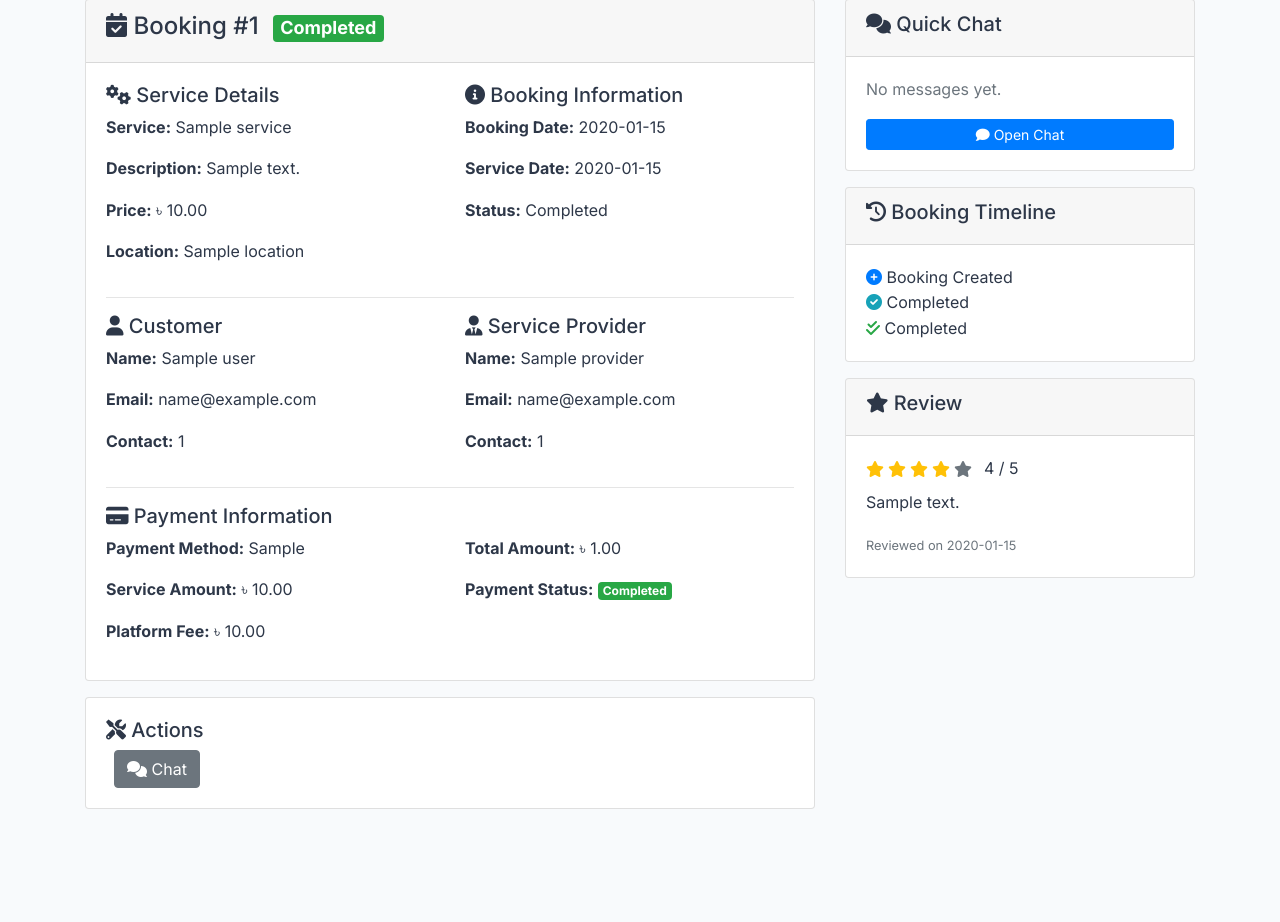
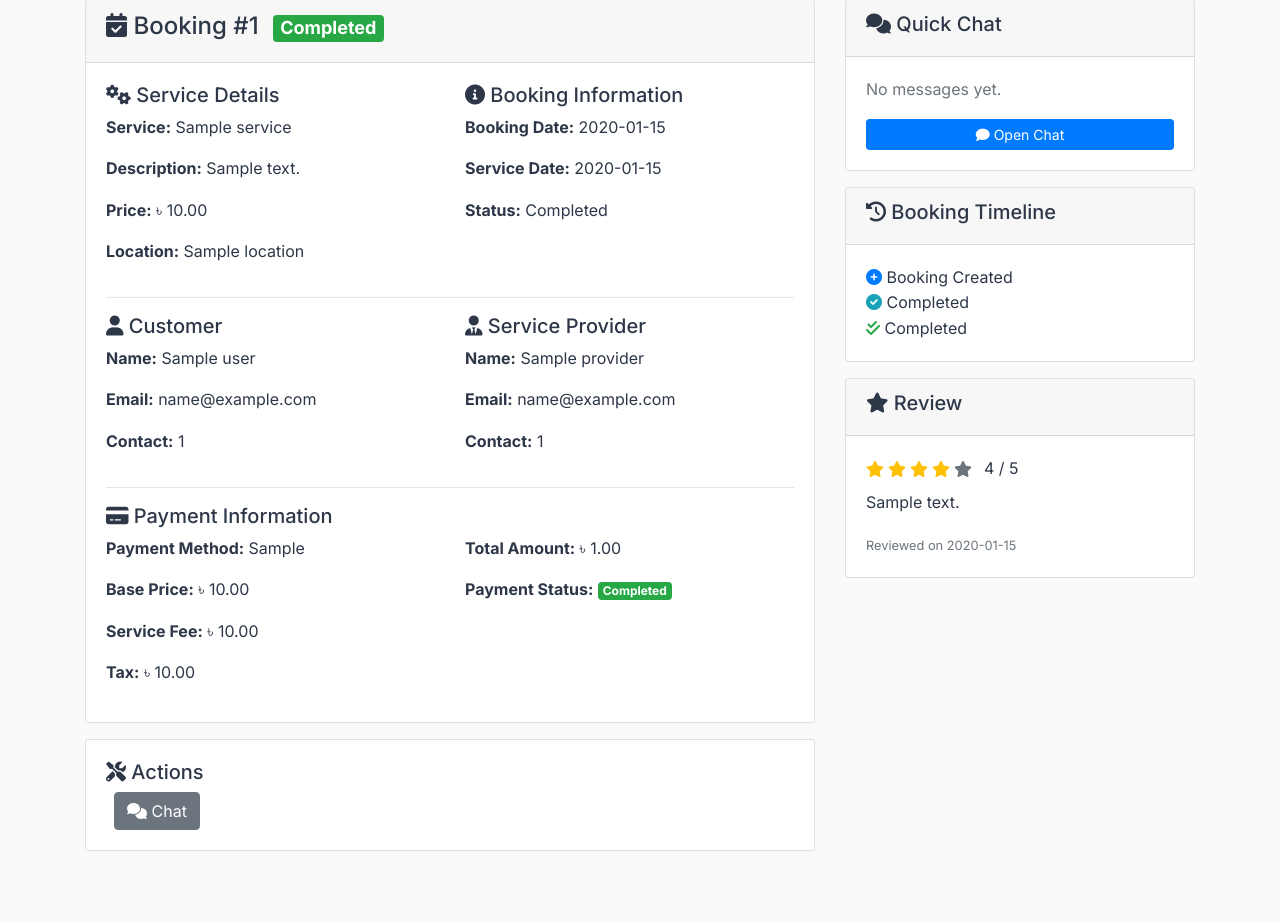
Before and after one commit to marthajunior96-a11y/Neeget, a Flask app: template templates/bookings/detail.html in a window 1280 px wide. Shown: the part 105-1027 px from the top of the page. Run offline with Flask 3, Linux system fonts and the light colour scheme; the template is opened without the code that fills it: most values are stand-ins (such as "Sample title", 1, 10 or a date in 2020); some libraries are stand-ins or nearby versions.

Commit message:
Correct booking payment calculation and display for users
Update `detail.html` template to remove the "Platform Fee" and correctly display "Base Price", "Service Fee", and "Tax" in the payment breakdown, aligning with user feedback.

Replit-Commit-Author: Agent
Replit-Commit-Session-Id: 921623f0-5d9c-4217-8590-6eb186423eb8
Replit-Commit-Checkpoint-Type: full_checkpoint
Replit-Commit-Screenshot-Url: https://storage.googleapis.com/screenshot-production-us-central1/daacd371-673b-4a12-851e-5098311e5184/921623f0-5d9c-4217-8590-6eb186423eb8/epEtbS9

```diff
--- a/templates/bookings/detail.html
+++ b/templates/bookings/detail.html
@@ -76,8 +76,9 @@
                         <div class="row">
                             <div class="col-md-6">
                                 <p><strong>Payment Method:</strong> {{ booking.payment.payment_method.title() if booking.payment.payment_method else 'N/A' }}</p>
-                                <p><strong>Service Amount:</strong>   ৳ {{ "%.2f"|format(booking.payment.payment_amount) if booking.payment.payment_amount else 'N/A' }}</p>
-                                <p><strong>Platform Fee:</strong>   ৳ {{ "%.2f"|format(booking.payment.platform_fee) if booking.payment.platform_fee else 'N/A' }}</p>
+                                <p><strong>Base Price:</strong>   ৳ {{ "%.2f"|format(booking.payment.payment_amount) if booking.payment.payment_amount else 'N/A' }}</p>
+                                <p><strong>Service Fee:</strong>   ৳ {{ "%.2f"|format(booking.payment.platform_fee) if booking.payment.platform_fee else 'N/A' }}</p>
+                                <p><strong>Tax:</strong>   ৳ {{ "%.2f"|format(booking.payment.tax_amount) if booking.payment.tax_amount else 'N/A' }}</p>
                             </div>
                             <div class="col-md-6">
                                 <p><strong>Total Amount:</strong>   ৳ {{ "%.2f"|format(booking.payment.total_amount) if booking.payment.total_amount else 'N/A' }}</p>
```
